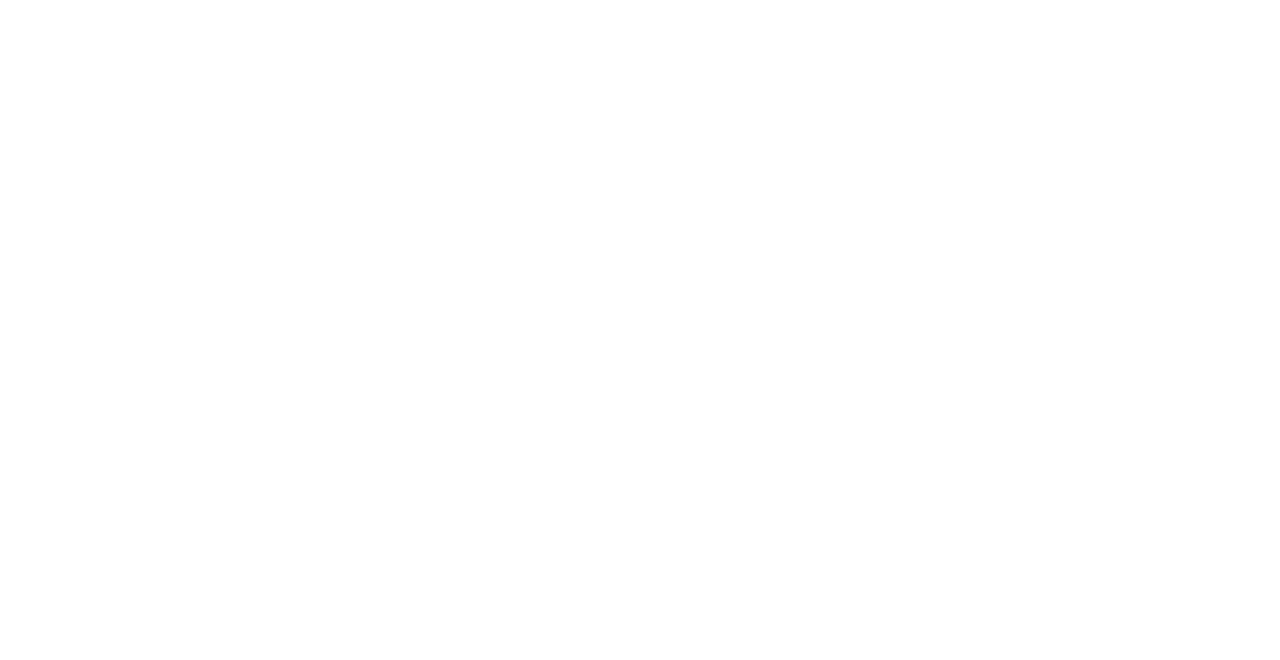
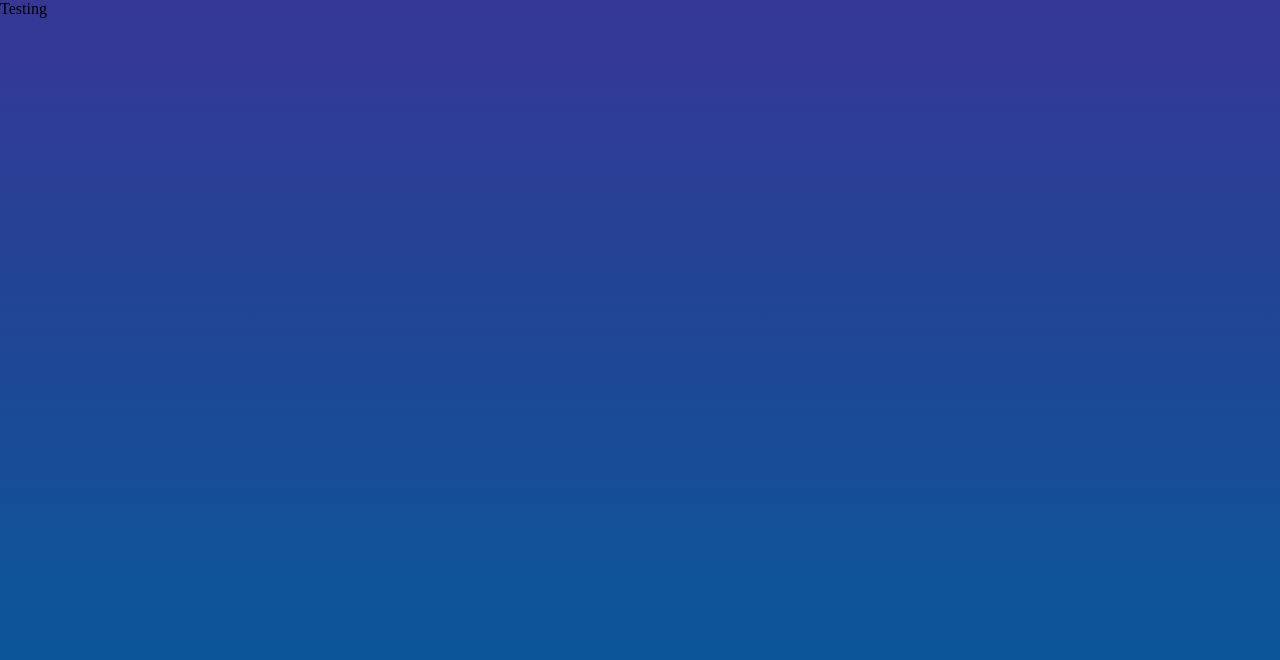
Before and after one commit to RaniduNethma/CalculatorApp, a plain HTML site: page index.html in a window 1280 px wide. Drawn offline with Linux system fonts and the light colour scheme.

Commit message:
update
update

```diff
--- a/index.html
+++ b/index.html
@@ -10,7 +10,7 @@
     <div id="wrapper">
         <!--Header Section-->
         <div id="headerSection">
-
+            <h1>Testing</h1>
         </div>
 
         <!--Body Section-->
--- a/style.css
+++ b/style.css
@@ -1,6 +1,16 @@
 :where(:not(iframe,canvas,img,svg,video):not(svg *)){all:unset;display:revert}*,::after,::before{box-sizing:border-box}ol,ul{list-style:none}img{max-width:100%}table{border-collapse:collapse}textarea{white-space:revert}.clearfix:after{visibility:hidden;display:block;font-size:0;content:" ";clear:both;height:0}* html .clearfix{height:1%}.clearfix{display:block}
 
+body {
+    background: linear-gradient(to bottom, #363795, #005C97);
+    height: 100vh;
+    margin: 0;
+}
+
 /* Header Section*/
+
+#wrapper{
+
+}
 
 /* Body Section*/
 
```
